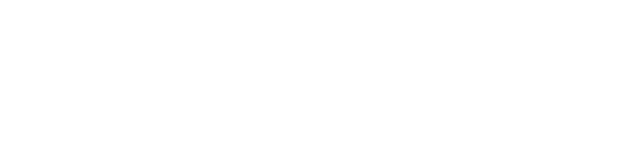
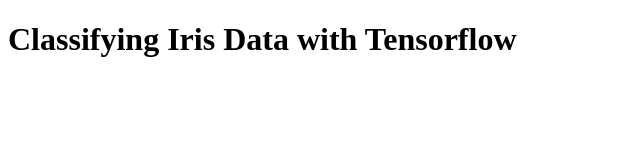
Before and after one commit to JunnanLu123/Machine-Learning, a plain HTML site: page index.html in a window 1280 px wide. Shown: the whole page, without its empty margins (0-640 px from the left). Drawn offline with Linux system fonts and the light colour scheme.

Commit message:
Update index.html

```diff
--- a/index.html
+++ b/index.html
@@ -6,6 +6,7 @@
     <title>Iris Recognition With Tensorflow</title>
 </head>
 <body>
+    <h1>Classifying Iris Data with Tensorflow</h1>
 
 </body>
 </html>
```
